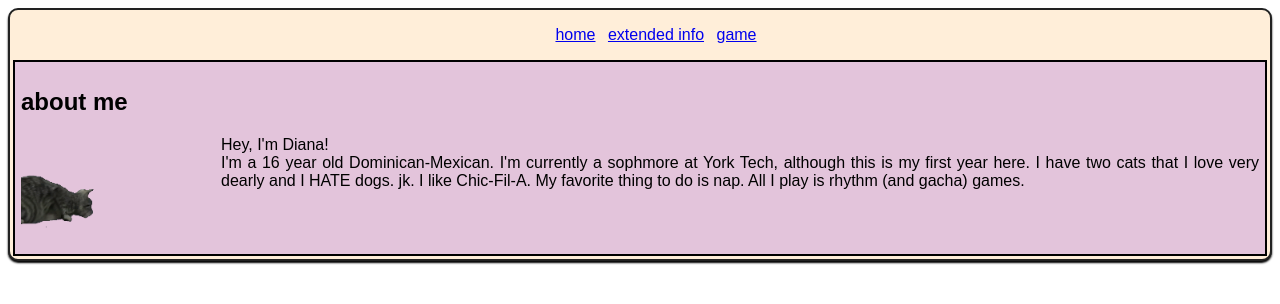
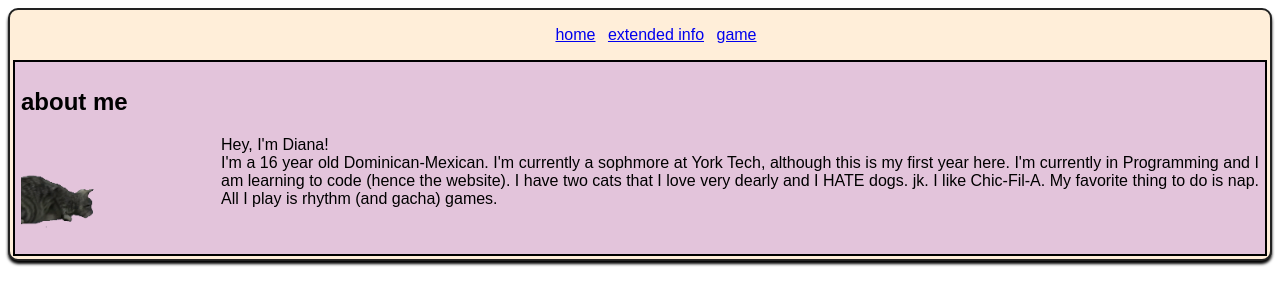
Before and after one commit to diana25566/diana25566.github.io, a plain HTML site: page about.html in a window 1280 px wide. Drawn offline with Linux system fonts and the light colour scheme.

Commit message:
the thing pt4
about me fixexd

```diff
--- a/about.html
+++ b/about.html
@@ -13,7 +13,7 @@
       border-style: solid;
       border-color: #222;
       border-radius: 10px 10px;
-      box-shadow: 0px 2px 2px 0px;
+      box-shadow: 0px 3px 3px 0px;
       background-color: rgb(255, 238, 217);
       font-family: sans-serif;
       text-align: center;
@@ -72,8 +72,9 @@
     <div class="blogBox">
       <h2>about me</h2>
       <img src="44a8dabf0e4bf6e2616cd0f6d0ce5912.gif">
-      <p>Hey, I'm Diana! <br> I'm a 16 year old Dominican-Mexican. I'm currently a sophmore at York Tech, although this is my first year here.
-      I have two cats that I love very dearly and I HATE dogs. jk. I like Chic-Fil-A. My favorite thing to do is nap. All I play
+      <p>Hey, I'm Diana! <br> I'm a 16 year old Dominican-Mexican. I'm currently a sophmore at York Tech, although this is my first year here. I'm
+        currently in Programming and I am learning to code (hence the website). I have two cats that I love very dearly and I HATE dogs. jk.
+        I like Chic-Fil-A. My favorite thing to do is nap. All I play
       is rhythm (and gacha) games. </p>
     </div>
   </div>
```
Also changed, not shown: ext.html (+1 -1 lines).
